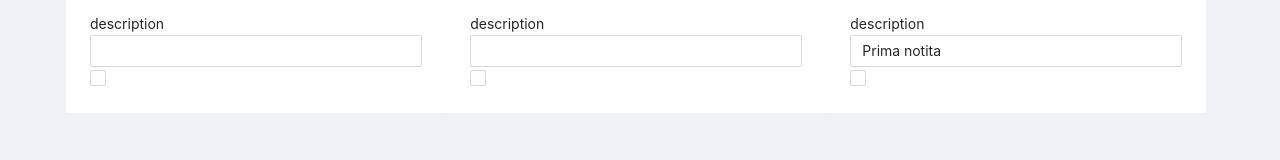
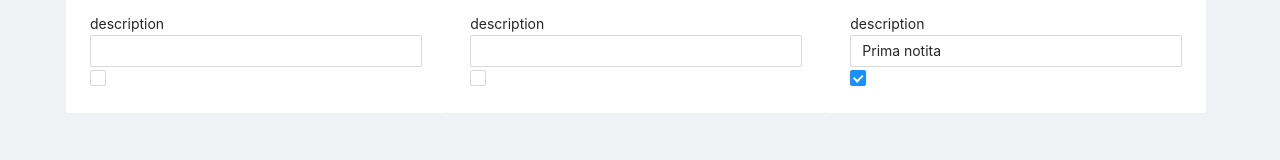
Before and after one commit to DorelGutanov/TWeb, a React (Create React App) app: page / in a window 1280 px wide. Shown: the part 373-533 px from the top of the page. Built offline with nearby package versions, Linux system fonts and the light colour scheme.

Commit message:
finish lab5

```diff
--- a/src/Layouts/CustomCard.tsx
+++ b/src/Layouts/CustomCard.tsx
@@ -8,7 +8,9 @@ export const CustomCard=observer(({content}:{content:IContentModel}) => {
 
     const {title,description,notite,changeNotes,isSeen,changeSeen} =content
     useEffect(()=>{
-alert('${isSeen}')
+        if(isSeen) {
+            alert(`Is seen ${ title }`)
+        }
         },[isSeen])
         return (
 
@@ -18,9 +20,10 @@ alert('${isSeen}')
                        placeholder={notite}
                        onChange={(e)=>changeNotes(e.target.value)}
                 />
-                <Checkbox value={isSeen} onChange={(e)=>changeSeen(e.target.value)}/>
+                <Checkbox defaultChecked={ isSeen } checked={isSeen} onChange={(e)=>changeSeen(e.target.checked)}/>
 
             </Card>
+
 
     )
 }
```
